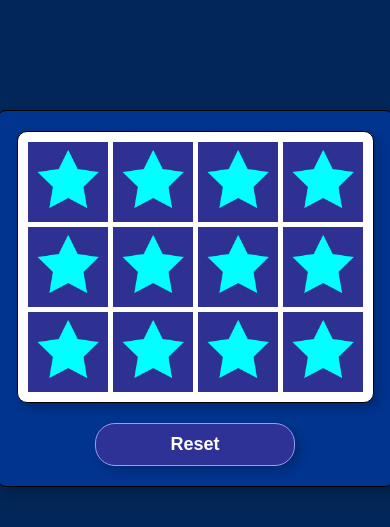
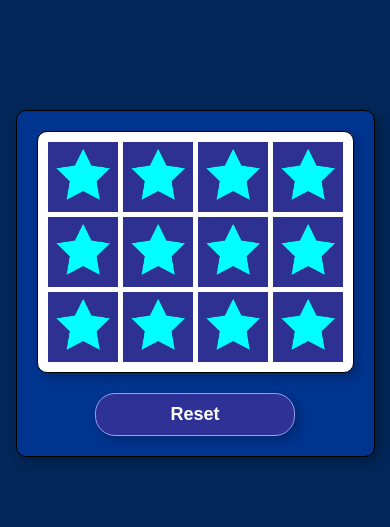
Before and after one commit to sameera474/Game-Project, a plain HTML site: page index.html in a window 390 px wide. Shown: the part 113-640 px from the top of the page. Drawn offline with Linux system fonts and the light colour scheme.

Commit message:
chage the size

```diff
--- a/style.css
+++ b/style.css
@@ -103,8 +103,8 @@ body {
     text-wrap: wrap;
   }
   #board img {
-    width: 80px;
-    height: 80px;
+    width: 70px;
+    height: 70px;
     object-fit: cover;
   }
 
```
Also changed, not shown: images/cheeseburger.png (deleted), images/fries.png (deleted), images/hotdog.png (deleted), images/ice-cream.png (deleted), images/milkshake.png (deleted), images/pizza.png (deleted).
